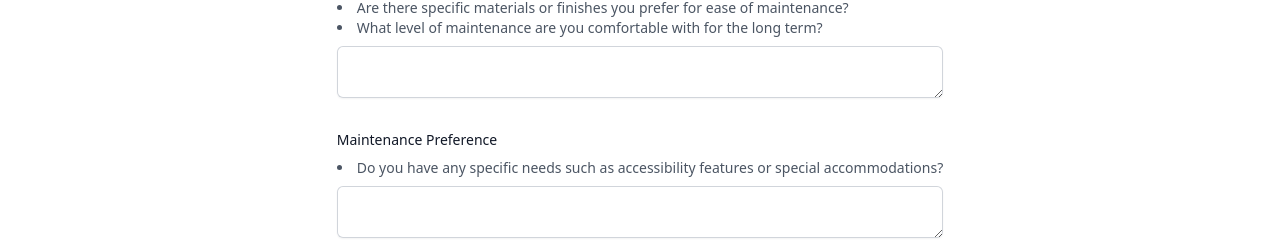
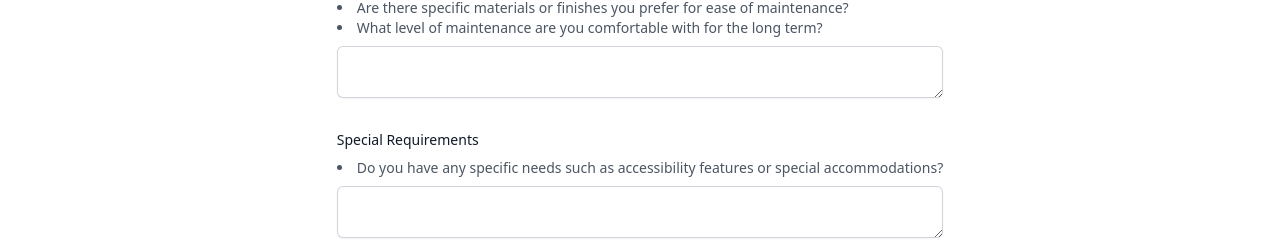
Before and after one commit to patrickchin/haru2-vercel, a Next.js app: page /job-posting in a window 1280 px wide. Shown: the part 1478-1718 px from the top of the page. Built offline with nearby package versions, Linux system fonts and the light colour scheme.

Commit message:
fix dup title

```diff
--- a/app/job-posting/page.tsx
+++ b/app/job-posting/page.tsx
@@ -184,7 +184,7 @@ function questions() {
 
       <div className="flex flex-col space-y-2">
         <label htmlFor="special" className="block text-sm font-medium text-gray-900">
-          Maintenance Preference
+          Special Requirements
         </label>
         <ul className="list-disc list-inside text-sm text-gray-600">
           <li>Do you have any specific needs such as accessibility features or special accommodations?</li>
```
